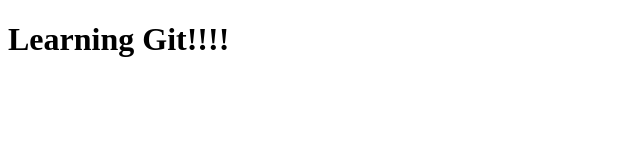
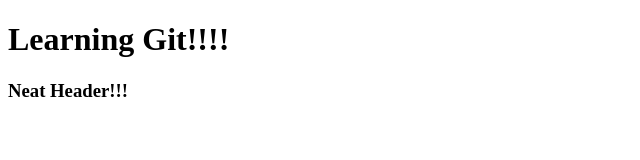
Before and after one commit to danacenteno/git-things, a plain HTML site: page index.html in a window 1280 px wide. Shown: the whole page, without its empty margins (0-640 px from the left). Drawn offline with Linux system fonts and the light colour scheme.

Commit message:
Added a header

```diff
--- a/index.html
+++ b/index.html
@@ -7,6 +7,9 @@
     <title>Learning Git</title>
 </head>
 <body>
-    <h1>Learning Git!!!!</h1>
+    <header>
+        <h1>Learning Git!!!!</h1>
+        <h3>Neat Header!!!</h3>
+    </header>
 </body>
 </html>
```
